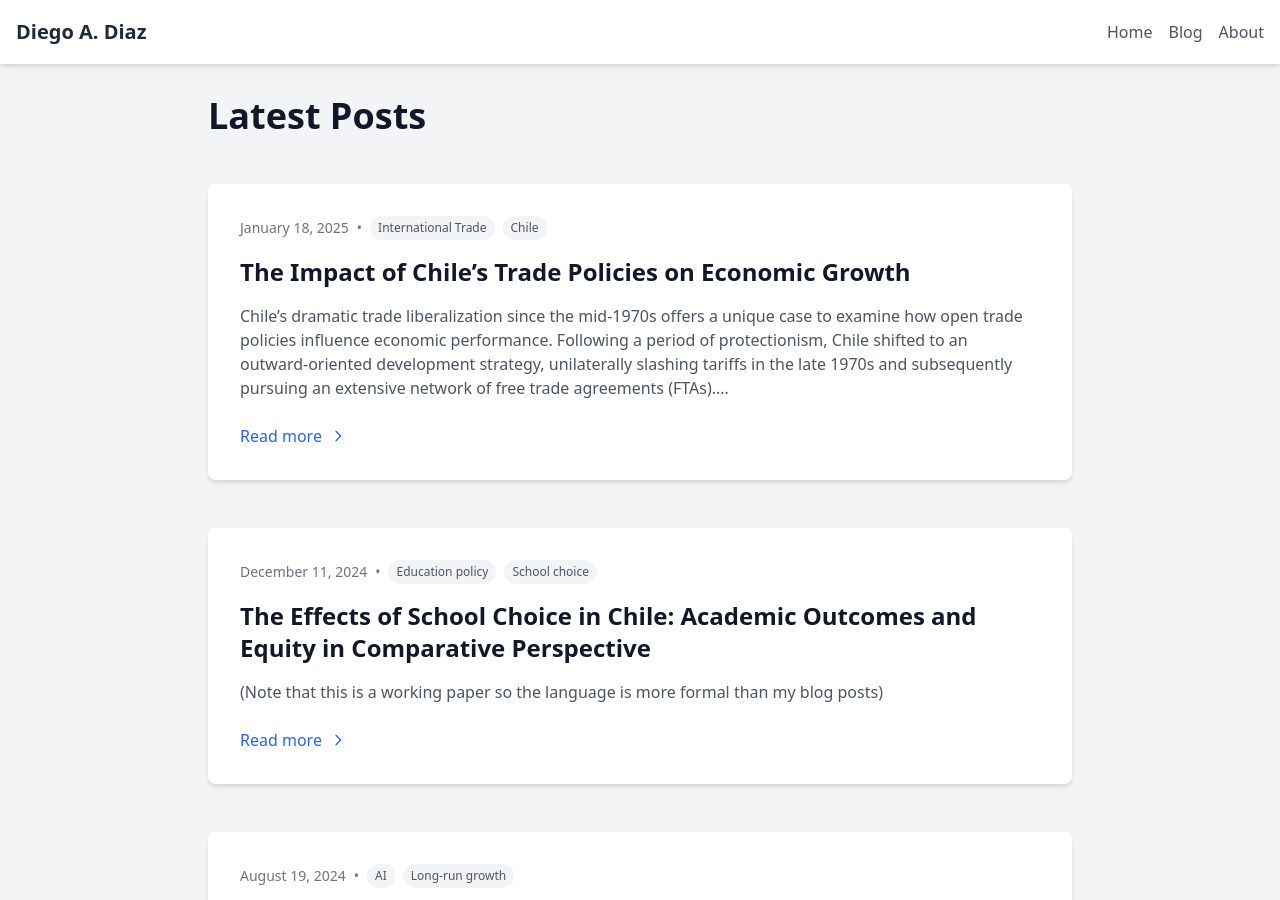
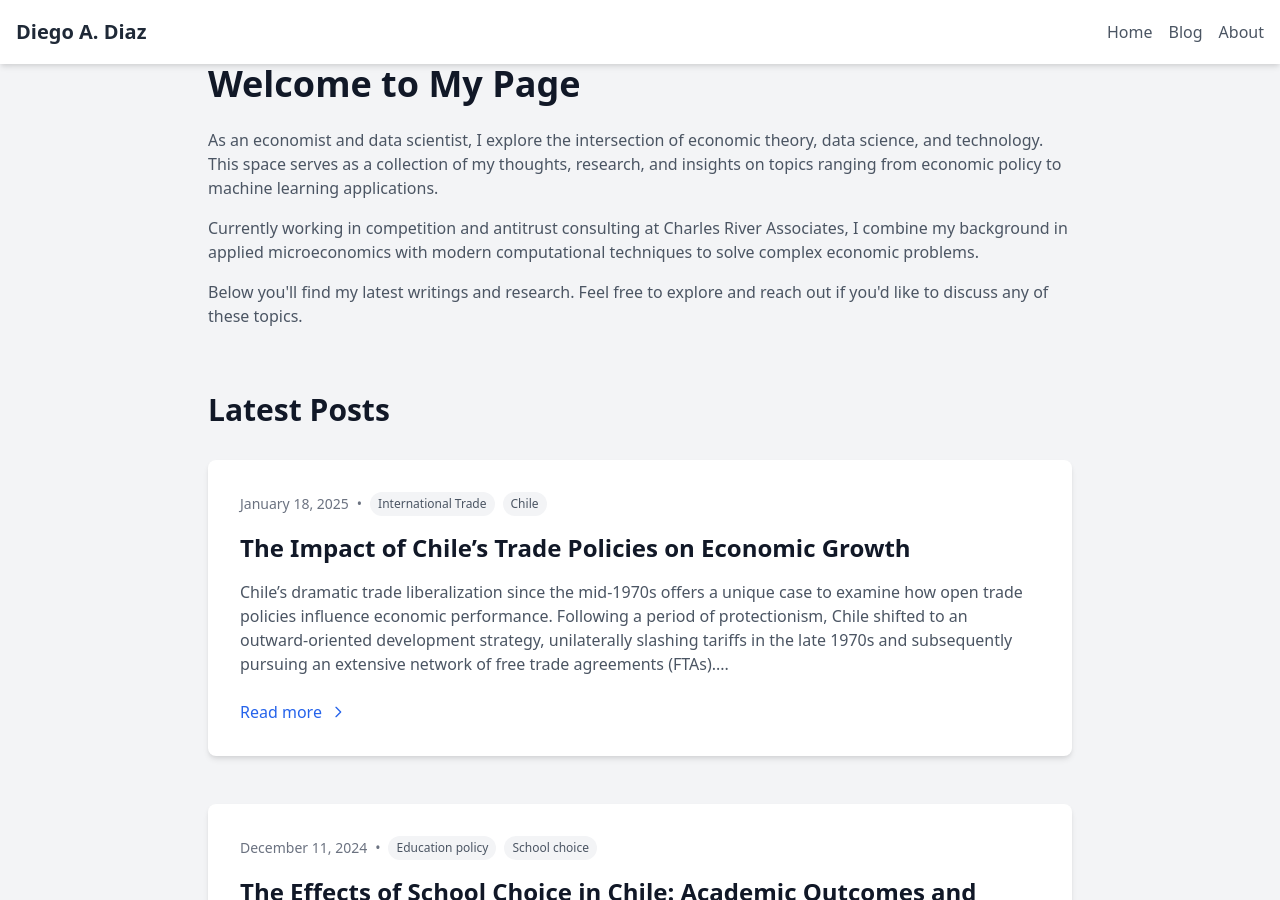
Before and after one commit to diodz/diodz.github.io, a Jekyll site: the page built from index.html, in a window 1280 px wide and 900 px high. Built offline with Jekyll 4.4.1, drawn with Linux system fonts in a browser that asks for light colours.

Commit message:
update to index home page

```diff
--- a/index.html
+++ b/index.html
@@ -2,9 +2,29 @@
 layout: default
 title: Home
 ---
-<main class="container mx-auto mt-8 px-4 max-w-4xl">
-    <h1 class="text-4xl font-bold mb-12 text-gray-900">Latest Posts</h1>
+<main class="container mx-auto px-4 max-w-4xl">
+    <section class="mb-16">
+        <h1 class="text-4xl font-bold mb-6 text-gray-900">Welcome to My Page</h1>
+        <div class="prose prose-lg max-w-none text-gray-600">
+            <p class="mb-4">
+                As an economist and data scientist, I explore the intersection of economic theory,
+                data science, and technology. This space serves as a collection of my thoughts,
+                research, and insights on topics ranging from economic policy to machine learning applications.
+            </p>
+            <p class="mb-4">
+                Currently working in competition and antitrust consulting at Charles River Associates,
+                I combine my background in applied microeconomics with modern computational techniques
+                to solve complex economic problems.
+            </p>
+            <p>
+                Below you'll find my latest writings and research. Feel free to explore and reach out
+                if you'd like to discuss any of these topics.
+            </p>
+        </div>
+    </section>
 
+    <section>
+        <h2 class="text-3xl font-bold mb-8 text-gray-900">Latest Posts</h2>
         <div class="space-y-12">
             {% for post in site.posts %}
             <article class="bg-white rounded-lg shadow-md overflow-hidden hover:shadow-lg transition-shadow duration-300">
@@ -25,11 +45,11 @@ title: Home
                         {% endif %}
                     </div>
 
-                <h2 class="text-2xl font-bold mb-4 text-gray-900">
+                    <h3 class="text-2xl font-bold mb-4 text-gray-900">
                         <a href="{{ post.url | relative_url }}" class="hover:text-blue-600 transition-colors duration-200">
                             {{ post.title }}
                         </a>
-                </h2>
+                    </h3>
 
                     <div class="prose prose-lg max-w-none text-gray-600 mb-6">
                         {{ post.excerpt | strip_html | truncatewords: 50 }}
@@ -46,4 +66,5 @@ title: Home
             </article>
             {% endfor %}
         </div>
+    </section>
 </main>
```
Lines whose indentation alone changed are shown as unchanged.
